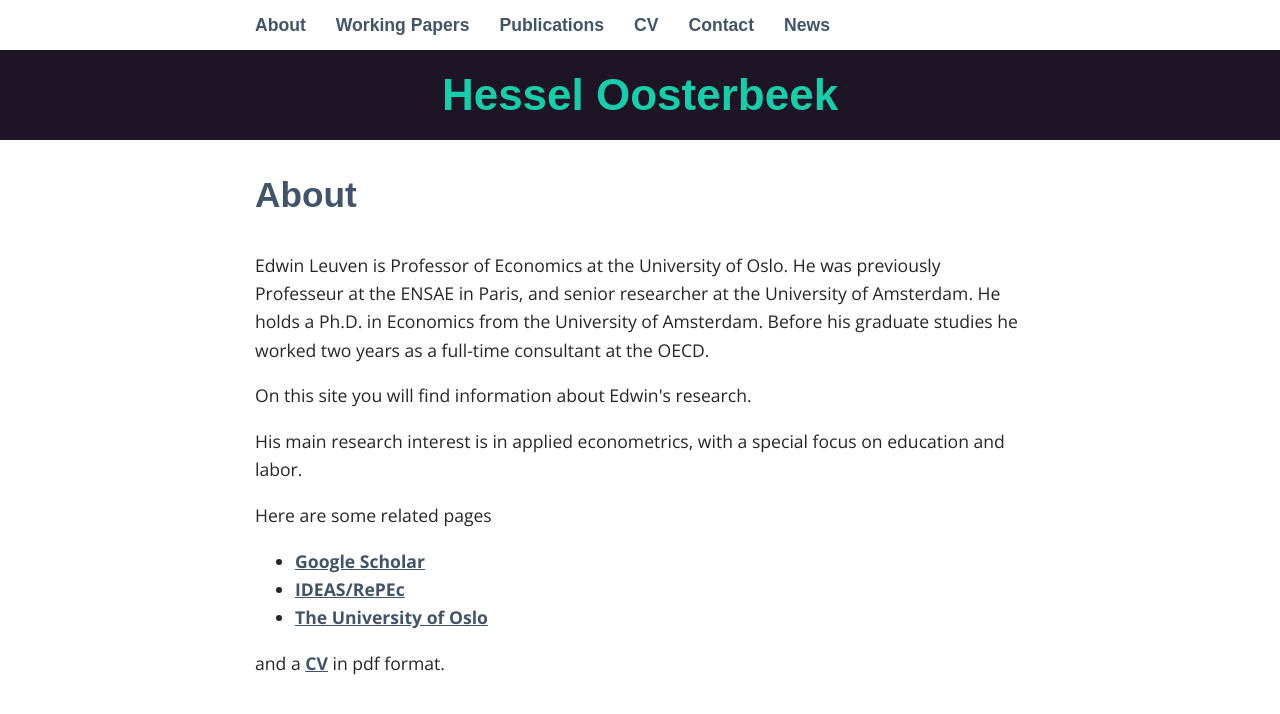
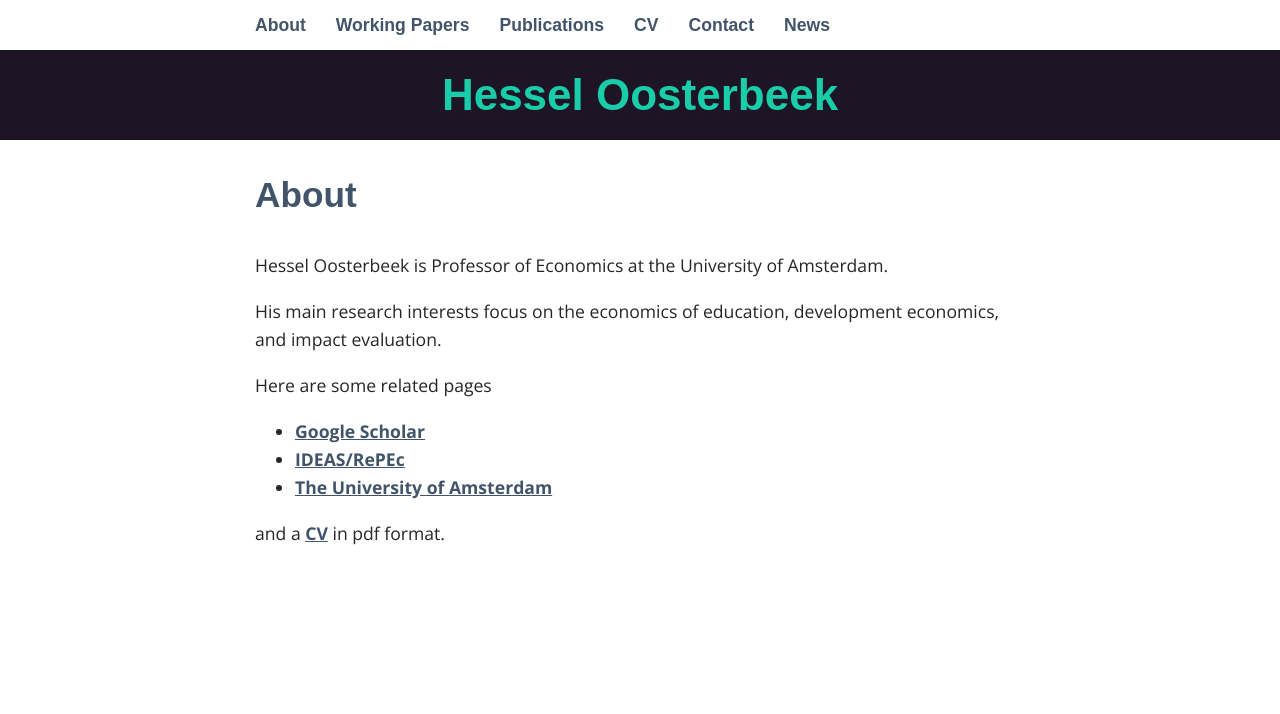
Before and after one commit to oosterbeek/www, a Jekyll site: the page built from _pages/01_about.md, in a window 1280 px wide. Shown: the top 714 px of the page. Built offline with Jekyll 4.4.1, drawn with Linux system fonts in a browser that asks for light colours; some web fonts are replaced.

Commit message:
Update 01_about.md

```diff
--- a/_pages/01_about.md
+++ b/_pages/01_about.md
@@ -4,18 +4,16 @@ title: About
 permalink: /about/
 ---
 
-<p>Edwin Leuven is Professor of Economics at the University of Oslo. He was previously Professeur at the ENSAE in Paris, and senior researcher at the University of Amsterdam. He holds a Ph.D. in Economics from the University of Amsterdam. Before his graduate studies he worked two years as a full-time consultant at the OECD.</p>
+<p>Hessel Oosterbeek is Professor of Economics at the University of Amsterdam. </p>
 
-<p>On this site you will find information about Edwin's research.</p>
-
-<p>His main research interest is in applied econometrics, with a special focus on education and labor.</p>
+<p>His main research interests focus on the economics of education, development economics, and impact evaluation.</p>
 
 <p>Here are some related pages
 
 <ul>
-<li><a href="https://scholar.google.no/citations?user=3T6gpcMAAAAJ&hl=no&oi=ao">Google Scholar</a></li>
-<li><a href="https://ideas.repec.org/e/ple65.html">IDEAS/RePEc</a></li>
-<li><a href="http://www.sv.uio.no/econ/english/people/aca/edwinl/">The University of Oslo</a></li>
+<li><a href="https://scholar.google.no/citations?user=SFRPFMIAAAAJ&hl=no&oi=ao">Google Scholar</a></li>
+<li><a href="https://ideas.repec.org/e/poo5.html">IDEAS/RePEc</a></li>
+<li><a href="http://www.uva.nl/en/profile/o/o/h.oosterbeek/h.oosterbeek.html">The University of Amsterdam</a></li>
 </ul>
 
-and a <a href="http://dl.dropbox.com/u/359550/cv.pdf">CV</a> in pdf format.</p>
+and a <a href="http://files.getdropbox.com/u/364261/CV-Oosterbeek.pdf">CV</a> in pdf format.</p>
```
